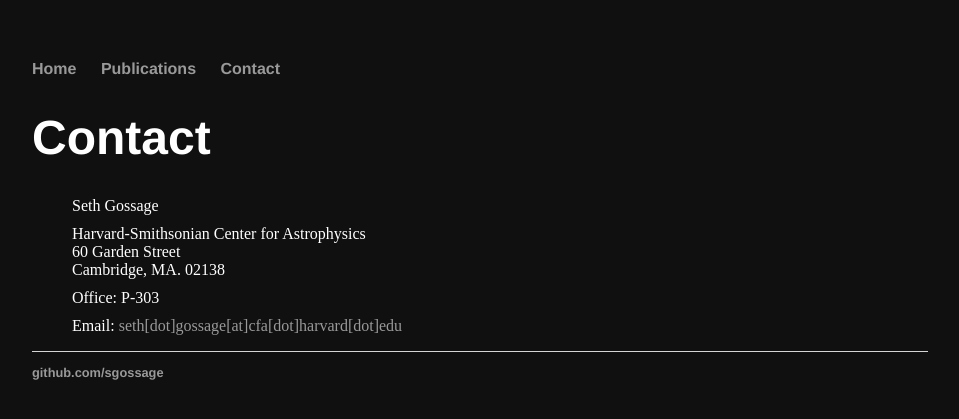
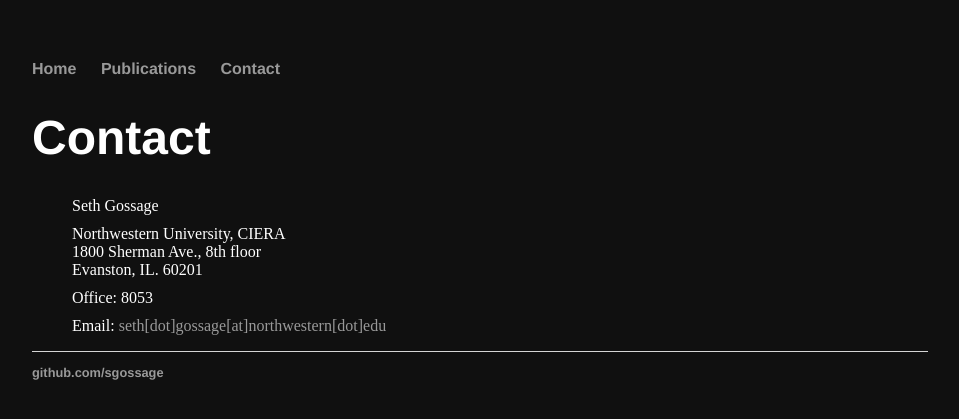
Before and after one commit to sgossage/sgossage.github.io, a Jekyll site: the page built from contact/index.html, in a window 1280 px wide. Shown: the top 419 px of the page, without its empty margins (160-1119 px from the left). Built offline with Jekyll 4.4.1, drawn with Linux system fonts in a browser that asks for light colours.

Commit message:
Updated contact info.

```diff
--- a/contact/index.html
+++ b/contact/index.html
@@ -6,11 +6,11 @@ title: Contact
 <div class="blurb">
   <ul style="list-style-type:none">
     <li style=" margin-bottom: 10px">Seth Gossage</li>
-    <li>Harvard-Smithsonian Center for Astrophysics</li>
-    <li>60 Garden Street</li>
-    <li style=" margin-bottom: 10px">Cambridge, MA. 02138</li>
-    <li style=" margin-bottom: 10px">Office: P-303</li>
-    <li>Email: <a href="mailto:seth.gossage@cfa.harvard.edu">seth[dot]gossage[at]cfa[dot]harvard[dot]edu</a></li>
+    <li>Northwestern University, CIERA</li>
+    <li>1800 Sherman Ave., 8th floor</li>
+    <li style=" margin-bottom: 10px">Evanston, IL. 60201</li>
+    <li style=" margin-bottom: 10px">Office: 8053</li>
+    <li>Email: <a href="mailto:seth.gossage@northwestern.edu">seth[dot]gossage[at]northwestern[dot]edu</a></li>
   </ul>
 
 </div>
```
